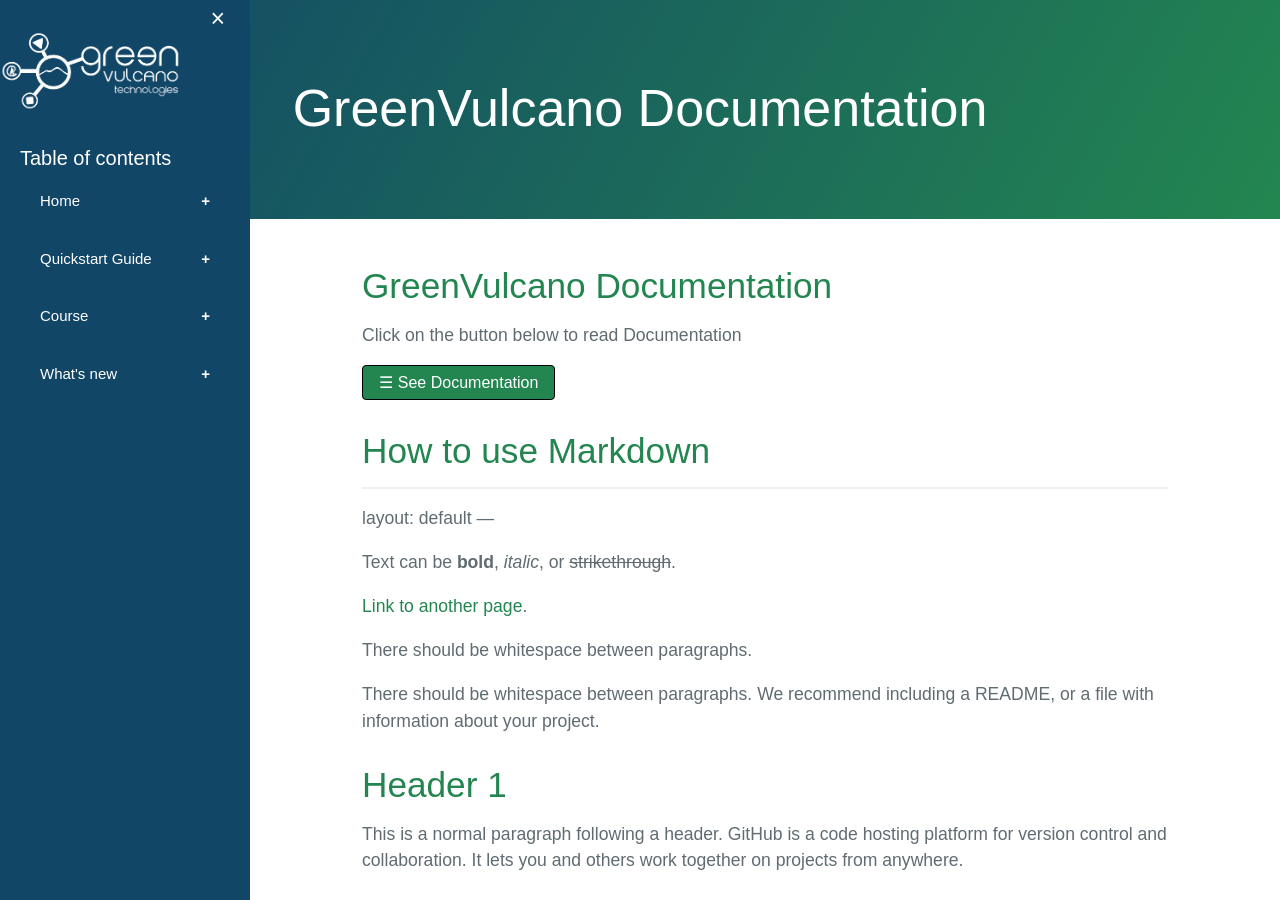
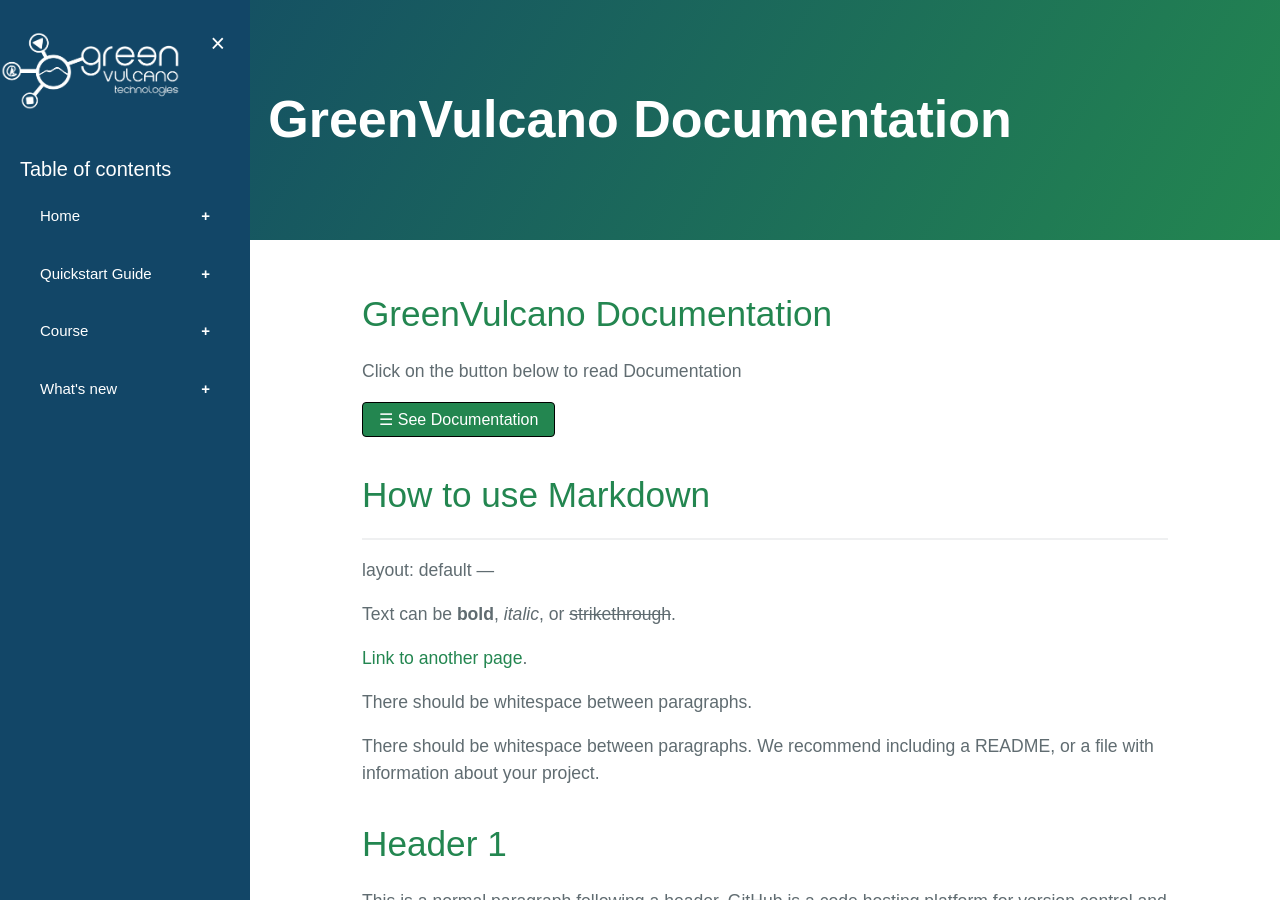
Before and after one commit to dianamw/GreenVulcano-Beta, a Jekyll site: the page built from index.md, in a window 1280 px wide and 900 px high. Built offline with Jekyll 4.4.1, drawn with Linux system fonts in a browser that asks for light colours; nearby versions of some CDN libraries; our own code applies the rules of GitHub Pages for plain Markdown files; library files that are not in the unit come from our copies; the repository's description, which GitHub fills in, is left out.

Commit message:
Update header.html

```diff
--- a/_includes/header.html
+++ b/_includes/header.html
@@ -6,8 +6,9 @@
     <meta name="viewport" content="width=device-width, initial-scale=1">
     <meta name="theme-color" content="#157878">
     <link href='https://fonts.googleapis.com/css?family=Open+Sans:400,700' rel='stylesheet' type='text/css'>
-    <link rel="stylesheet" href="{{ site.baseurl }}/assets/css/bootstrap.min.css">
-    <link rel="stylesheet" href="{{ '/assets/css/style.css?v=' | append: site.github.build_revision | relative_url }}">
+    <!--<link rel="stylesheet" href="{{ site.baseurl }}/assets/css/bootstrap.min.css">-->
+    <link rel="stylesheet" href="{{ site.baseurl }}/assets/css/style.css">
+    <!--<link rel="stylesheet" href="{{ '/assets/css/style.css?v=' | append: site.github.build_revision | relative_url }}">-->
     <link rel="stylesheet" href="{{ site.baseurl }}/font-awesome.min.css">
 
     </head>
```
